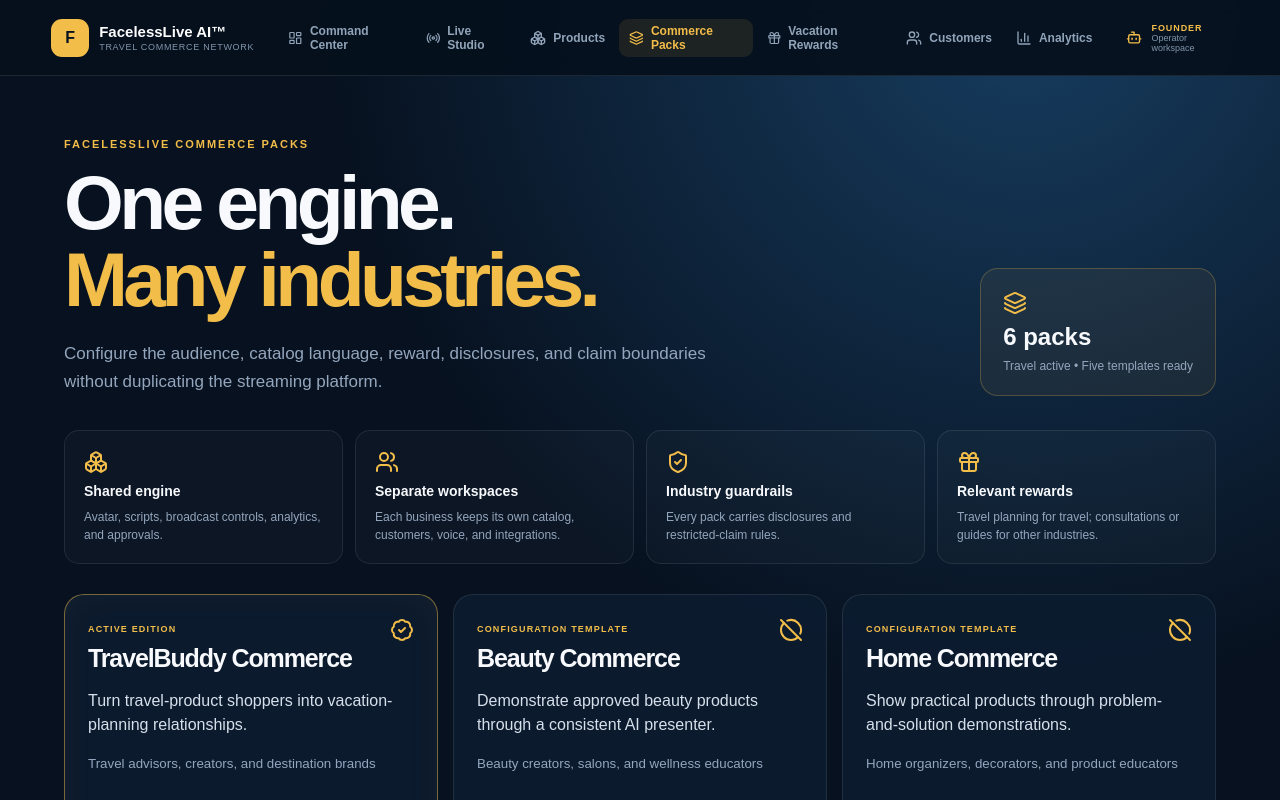
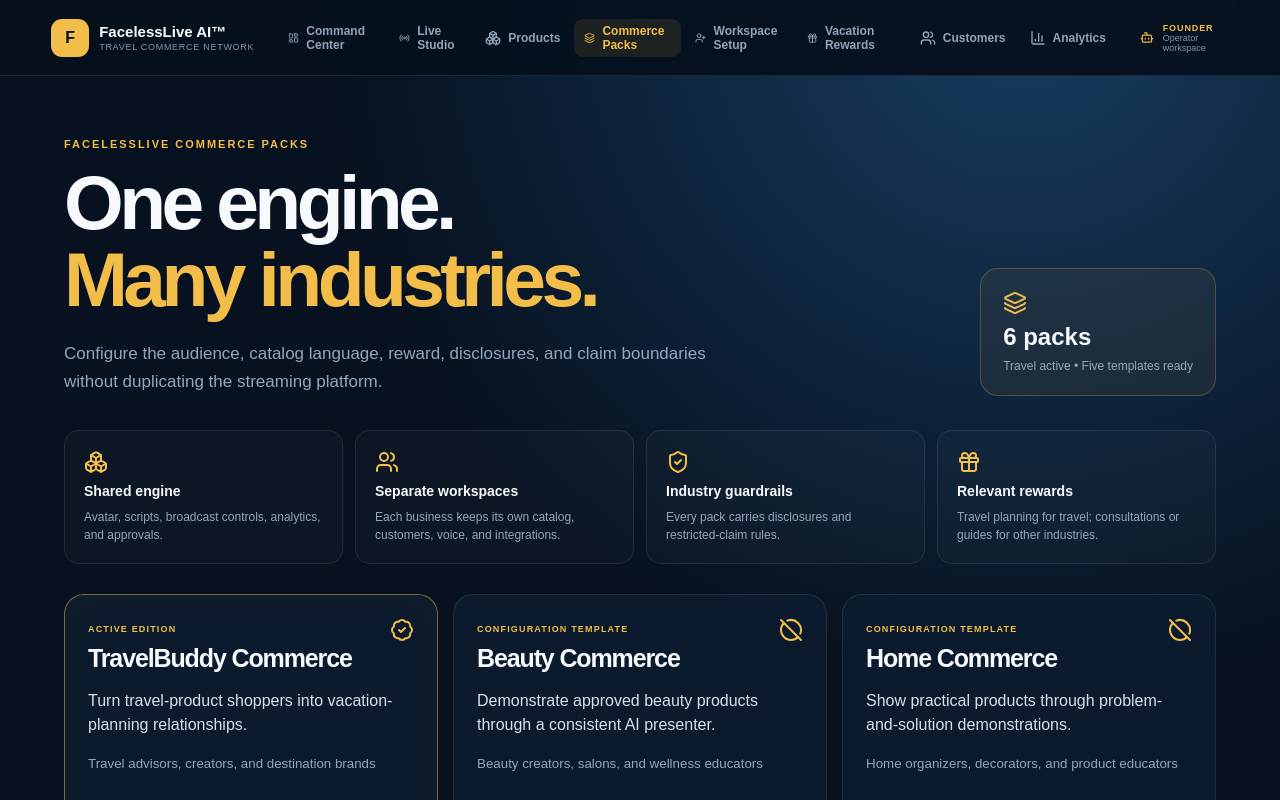
Before and after one commit to that2thisvacations/facelesslive, a Next.js app: page /industries in a window 1280 px wide. Shown: the top 800 px of the page. Built offline with nearby package versions, Linux system fonts and the light colour scheme.

Commit message:
Add safe tenant workspace onboarding

```diff
--- a/components/app-nav.tsx
+++ b/components/app-nav.tsx
@@ -2,13 +2,14 @@
 
 import Link from "next/link";
 import { usePathname } from "next/navigation";
-import { BarChart3, Bot, Boxes, Gift, Layers3, LayoutDashboard, Radio, Users } from "lucide-react";
+import { BarChart3, Bot, Boxes, Gift, Layers3, LayoutDashboard, Radio, UserPlus, Users } from "lucide-react";
 
 const operatorLinks = [
   { href: "/dashboard", label: "Command Center", icon: LayoutDashboard },
   { href: "/", label: "Live Studio", icon: Radio },
   { href: "/commerce", label: "Products", icon: Boxes },
   { href: "/industries", label: "Commerce Packs", icon: Layers3 },
+  { href: "/onboarding", label: "Workspace Setup", icon: UserPlus },
   { href: "/rewards", label: "Vacation Rewards", icon: Gift },
   { href: "/customers", label: "Customers", icon: Users },
   { href: "/analytics", label: "Analytics", icon: BarChart3 },
```
